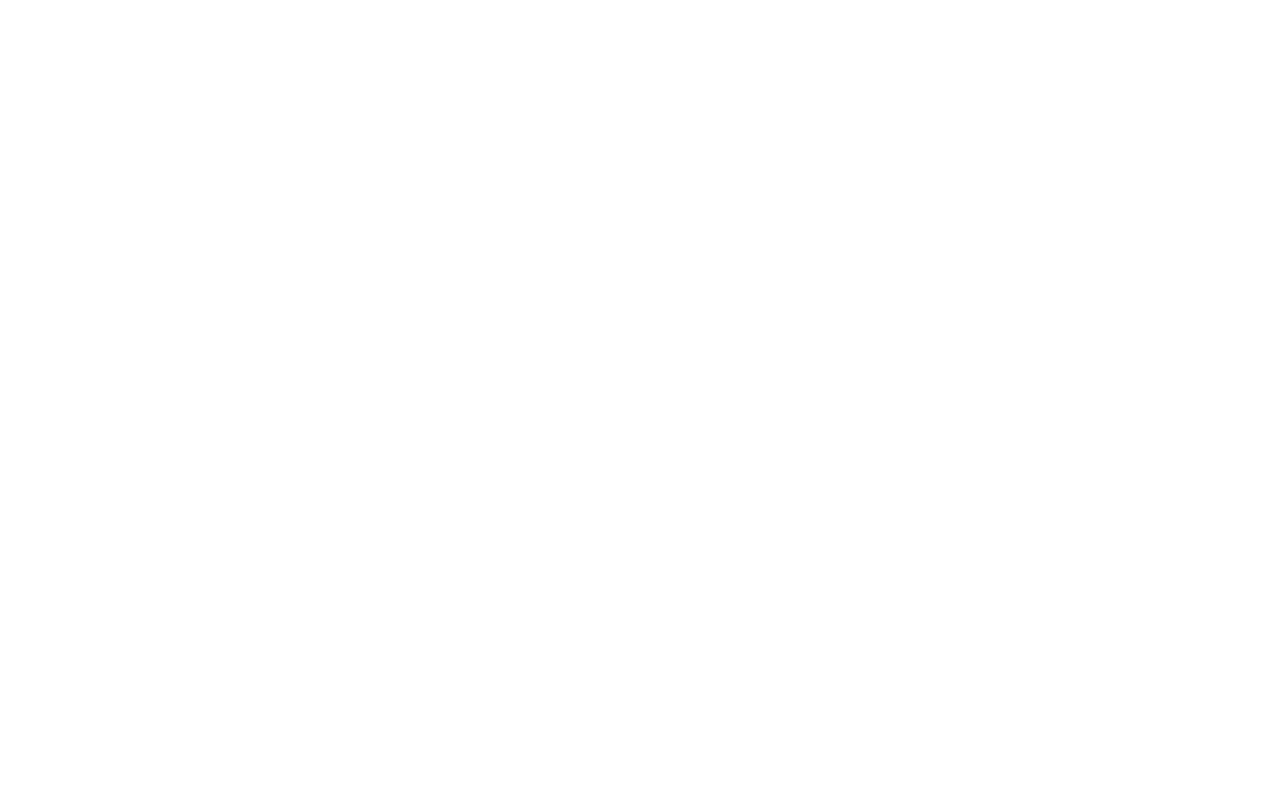
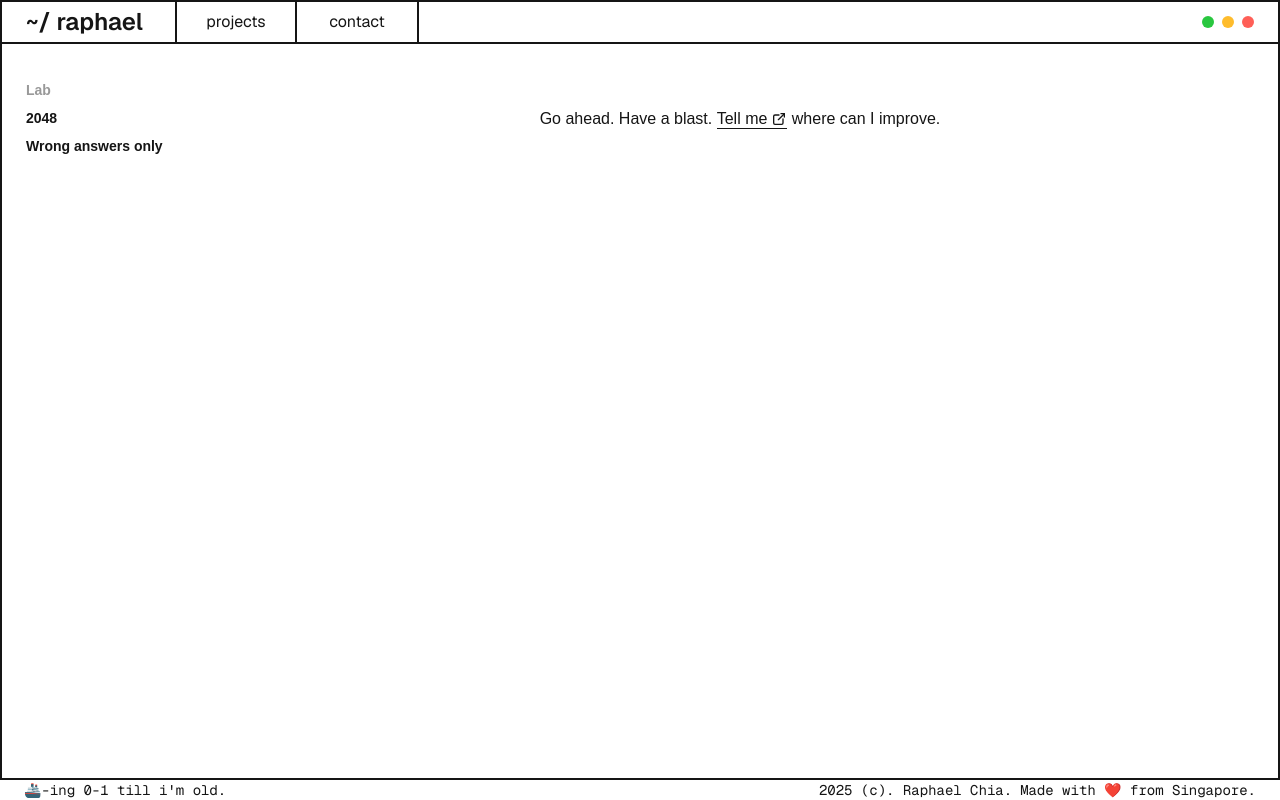
Before and after one commit to RaphaelChia/about-me, a Next.js app: page /lab in a window 1280 px wide. Before the commit this address had no page. Built offline with nearby package versions, Linux system fonts and the light colour scheme.

Commit message:
scaffolding done

```diff
--- a/package.json
+++ b/package.json
@@ -46,6 +46,7 @@
     "serwist": "9.0.14",
     "tailwindcss": "4.1.7",
     "tailwindcss-motion": "1.1.0",
+    "@trivago/prettier-plugin-sort-imports": "5.2.2",
     "ts-unused-exports": "11.0.1",
     "tw-animate-css": "^1.3.4",
     "typescript": "^5"
--- /dev/null
+++ b/prettier.config.js
@@ -0,0 +1,26 @@
+// @ts-check
+/** @type {import("@trivago/prettier-plugin-sort-imports").PrettierConfig} */
+module.exports = {
+  useTabs: false,
+  singleQuote: true,
+  tabWidth: 2,
+  trailingComma: "all",
+  plugins: [
+    "@trivago/prettier-plugin-sort-imports",
+    "prettier-plugin-tailwindcss",
+    "prettier-plugin-packagejson",
+  ],
+  tailwindFunctions: ["mergeStylesValues", "cn", "cva"],
+  tailwindStylesheet: "./src/app/globals.css",
+  importOrder: [
+    "^~/components/.*$",
+    "^~/context/.*$",
+    "^~/providers/.*$",
+    "^~/hooks/.*$",
+    "^~/generated/?.*$",
+    "^~/.*$",
+    "^\\.\\.?/.*$",
+  ],
+  importOrderSortSpecifiers: true,
+  importOrderSeparation: true,
+};
--- a/src/app/lab/components/contents-sidebar.tsx
+++ b/src/app/lab/components/contents-sidebar.tsx
@@ -1,7 +1,60 @@
+import Link from 'next/link';
+
+type ContentItem = {
+  title: string;
+  type: 'title' | 'link';
+  underConstruction?: boolean;
+  tooltip?: string;
+} & (
+  | {
+      type: 'title';
+    }
+  | {
+      type: 'link';
+      href: string;
+    }
+);
+const contentItems: ContentItem[] = [
+  {
+    type: 'title',
+    title: 'Lab',
+  },
+  {
+    type: 'link',
+    title: '2048',
+    href: '/lab/2048',
+  },
+  {
+    type: 'link',
+    title: 'Wrong answers only',
+    href: '/lab/chat',
+    underConstruction: true,
+  },
+];
+
+const Content = ({ content }: { content: ContentItem }) => {
+  if (content.type === 'title') {
+    return (
+      <div className="text-sm font-semibold text-foreground-secondary">
+        {content.title}
+      </div>
+    );
+  }
+  return (
+    <div key={content.href} className="text-sm font-semibold">
+      <Link href={content.href}>{content.title}</Link>
+    </div>
+  );
+};
+
 const ContentsSidebar = () => {
   return (
-    <div className="bg-red-200 pad-x-page w-[300px] shrink-0">
-      ContentsSidebar
+    <div className="pad-y-page pad-x-page flex h-[calc(100dvh-66px)] w-[200px] shrink-0 flex-col gap-2">
+      <div className="sticky top-0 flex flex-col gap-2">
+        {contentItems.map((item) => (
+          <Content key={`lab-${item.title}`} content={item} />
+        ))}
+      </div>
     </div>
   );
 };
--- a/src/app/lab/layout.tsx
+++ b/src/app/lab/layout.tsx
@@ -1,8 +1,8 @@
-import ContentsSidebar from "@/app/lab/components/contents-sidebar";
+import ContentsSidebar from '@/app/lab/components/contents-sidebar';
 
 const Layout = ({ children }: { children: React.ReactNode }) => {
   return (
-    <div className="flex items-stretch">
+    <div className="flex">
       <ContentsSidebar />
       {children}
     </div>
--- a/src/app/lab/page.tsx
+++ b/src/app/lab/page.tsx
@@ -1,8 +1,20 @@
-import { redirect } from "next/navigation";
+import LinkButton from '@/components/general/link-button';
 
 const Page = () => {
-  redirect("/");
-  //   return <div className="bg-blue-200 grow pad-x-page">abcd page</div>;
+  //   redirect("/");
+  return (
+    <div className="pad-x-page pad-y-page flex h-[150px] grow items-center justify-center">
+      Go ahead. Have a blast.&nbsp;
+      <LinkButton
+        external
+        className="inline-flex"
+        href="https://linkedin.com/in/raphaelchia"
+      >
+        Tell me
+      </LinkButton>
+      &nbsp;where can I improve.
+    </div>
+  );
 };
 
 export default Page;
--- a/src/app/page.tsx
+++ b/src/app/page.tsx
@@ -1,10 +1,11 @@
-"use client";
-import LinkButton from "@/components/general/link-button";
-import { TooltipText } from "@/components/hovers/tooltip";
-import { createLoadingPlaceholder } from "@/lib/image-utils";
-import { cn } from "@/lib/utils";
-import Image from "next/image";
-import React from "react";
+'use client';
+
+import LinkButton from '@/components/general/link-button';
+import { TooltipText } from '@/components/hovers/tooltip';
+import { createLoadingPlaceholder } from '@/lib/image-utils';
+import { cn } from '@/lib/utils';
+import Image from 'next/image';
+import React from 'react';
 
 const Sentence = ({
   children,
@@ -14,9 +15,9 @@
   className?: string;
 }) => {
   return (
-    <div className={cn(`flex  gap-2 items-start`, className)}>
-      <span className="leading-4.5  min-w-5">&gt;</span>
-      <div className="leading-4.5 ">{children}</div>
+    <div className={cn(`flex items-start gap-2`, className)}>
+      <span className="min-w-5 leading-4.5">&gt;</span>
+      <div className="leading-4.5">{children}</div>
     </div>
   );
 };
@@ -42,7 +43,7 @@
   const loadingPlaceholder = createLoadingPlaceholder(200, 200, 16);
 
   return (
-    <main className="pad-x-page pad-y-page flex-1 max-w-4xl mx-auto font-mono flex flex-col gap-3">
+    <main className="pad-x-page pad-y-page mx-auto flex max-w-4xl flex-1 flex-col gap-3 font-mono">
       <div className="flex gap-4">
         <Image
           src="/portrait.jpg"
@@ -50,30 +51,30 @@
           width={200}
           height={100}
           placeholder={loadingPlaceholder}
-          className="aspect-square object-cover object-bottom  max-md:hidden border-[2px] border-foreground"
+          className="aspect-square border-[2px] border-foreground object-cover object-bottom max-md:hidden"
         />
         <div className="flex flex-col">
           <TooltipText
             side="top"
             hoverContents={
-              <div className="text-6xl tracking-widest p-4">谢松佐</div>
+              <div className="p-4 text-6xl tracking-widest">谢松佐</div>
             }
           >
-            <div className="font-bold text-6xl ">Raphael Chia</div>
+            <div className="text-6xl font-bold">Raphael Chia</div>
           </TooltipText>
           <SentenceEmoji emoji="⏳">29 y.o </SentenceEmoji>
           <SentenceEmoji emoji="🇸🇬">singaporean</SentenceEmoji>
           <SentenceEmoji emoji="📍">singapore</SentenceEmoji>
           <SentenceEmoji emoji="💼">fullstack engineer </SentenceEmoji>
-          <div className="flex gap-4 mt-auto font-bold tracking-widest">
+          <div className="mt-auto flex gap-[1px] font-bold tracking-widest">
             <LinkButton
-              className=" px-1 text-background bg-foreground hover:bg-background hover:text-foreground"
+              className="bg-foreground p-1 text-background hover:bg-background hover:text-foreground"
               href="/projects"
             >
               projects
             </LinkButton>
             <LinkButton
-              className="px-1 text-background bg-foreground hover:bg-background hover:text-foreground"
+              className="bg-foreground px-1 text-background hover:bg-background hover:text-foreground"
               href="/contact"
             >
               contact
@@ -107,7 +108,7 @@
             </div>
           }
         >
-          <div className=" inline-flex">It was fine.</div>
+          <div className="inline-flex">It was fine.</div>
         </TooltipText>
       </Sentence>
       <Sentence>
@@ -131,7 +132,7 @@
       </Sentence>
       <Sentence>
         With Telepathy Labs,&nbsp;
-        <em className="font-bold ">
+        <em className="font-bold">
           I began making more decisions that came with consequences
         </em>
         . This is where true growth happened for me.
@@ -180,7 +181,7 @@
         </LinkButton>
         &nbsp; to connect!
       </Sentence>
-      <div className="text-xs text-end mt-12">last updated 27 july 2025</div>
+      <div className="mt-12 text-end text-xs">last updated 27 july 2025</div>
     </main>
   );
 }
--- a/src/components/general/link-button.tsx
+++ b/src/components/general/link-button.tsx
@@ -1,9 +1,10 @@
-import { TooltipText } from "@/components/hovers/tooltip";
-import { cn } from "@/lib/utils";
-import { IconExternalLink, IconLink } from "@tabler/icons-react";
-import Link from "next/link";
-import React from "react";
-interface LinkButtonProps extends React.ComponentProps<"div"> {
+import { TooltipText } from '@/components/hovers/tooltip';
+import { cn } from '@/lib/utils';
+import { IconExternalLink, IconLink } from '@tabler/icons-react';
+import Link from 'next/link';
+import React from 'react';
+
+interface LinkButtonProps extends React.ComponentProps<'div'> {
   href: string;
   external?: boolean;
   underline?: boolean;
@@ -20,37 +21,36 @@
   return (
     <div
       className={cn(
-        "flex gap-2 items-center cursor-pointer",
-        underline && "border-b",
-        className
+        'flex cursor-pointer items-center gap-2 leading-4.5',
+        underline && 'border-b',
+        className,
       )}
     >
       <Link
         className=""
         href={href}
-        target={external ? "_blank" : undefined}
-        rel={external ? "noopener noreferrer" : undefined}
+        target={external ? '_blank' : undefined}
+        rel={external ? 'noopener noreferrer' : undefined}
       >
-        {external ? (
-          <TooltipText hoverContents={"This takes you to an external site"}>
-            <div>{children}</div>
-          </TooltipText>
-        ) : (
-          children
-        )}
-      </Link>
-
+        <TooltipText
+          hoverContents={external && 'This takes you to an external site'}
+        >
+          <div className="flex items-center gap-1">
+            {children}
             {external ? (
               <IconExternalLink
-          className={cn("inline", hideIconMobile && "max-md:hidden")}
+                className={cn('inline', hideIconMobile && 'max-md:hidden')}
                 size={16}
               />
             ) : (
               <IconLink
-          className={cn("inline", hideIconMobile && "max-md:hidden")}
+                className={cn('inline', hideIconMobile && 'max-md:hidden')}
                 size={16}
               />
             )}
+          </div>
+        </TooltipText>
+      </Link>
     </div>
   );
 };
```
Also changed, not shown: src/components/hovers/tooltip.tsx (+19 -15 lines), 1 other file (tests, documents, lock files or other folders). Lines whose indentation alone changed are shown as unchanged.
